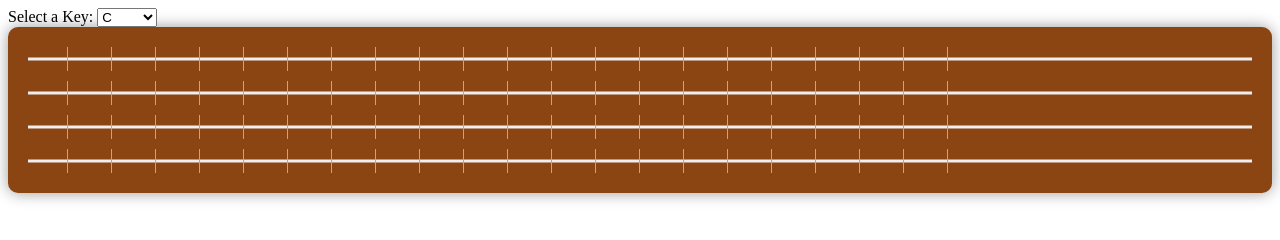
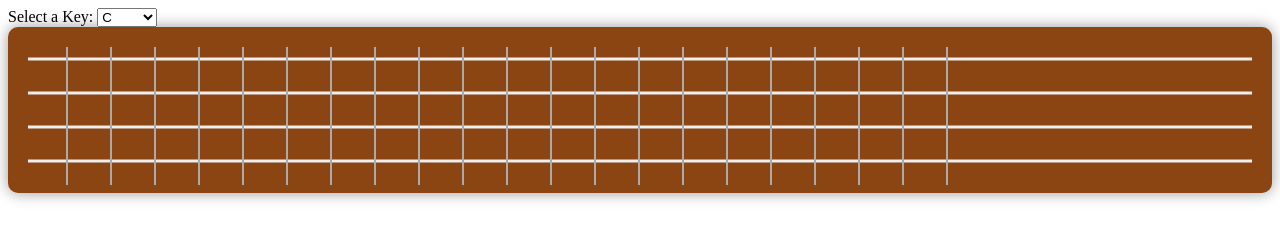
Before and after one commit to LetsGitFunky/bassFret, a website built with webpack: page src/index.html in a window 1280 px wide. Built offline with nearby package versions, Linux system fonts and the light colour scheme.

Commit message:
fret connect

```diff
--- a/src/styles.css
+++ b/src/styles.css
@@ -25,10 +25,10 @@
 .fret {
     display: inline-block;
     width: 40px;
-    height: 100%;
+    height: 150%;
     box-sizing: border-box;
     position: relative;
-    border-right: 1px solid #AAA;
+    border-right: 2px solid #AAA;
     transition: background-color 0.3s;
 }
 
```
